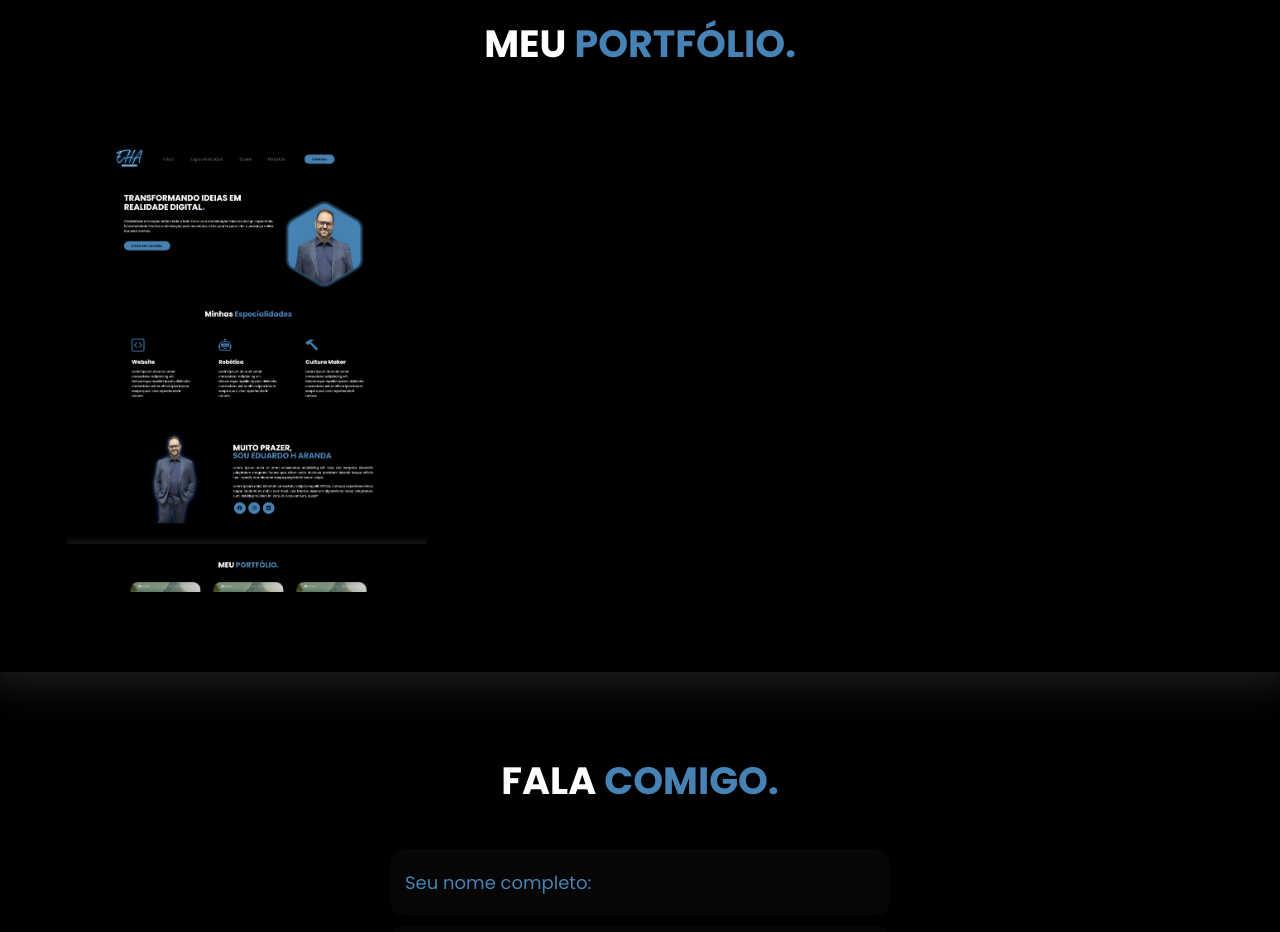
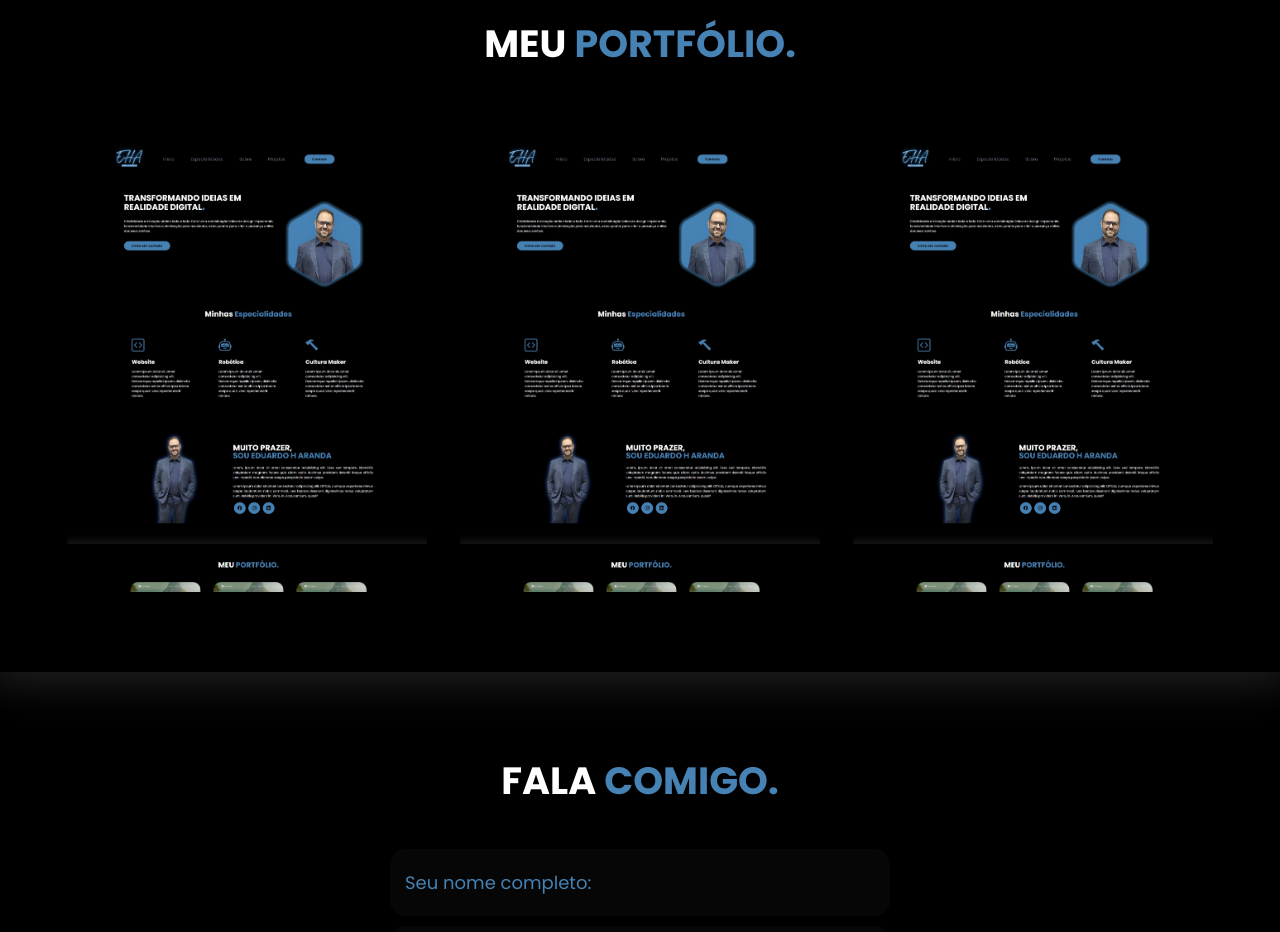
Before and after one commit to ProfessorDudaDev/Portfolio_duda, a plain HTML site: page index.html in a window 1280 px wide. Shown: the part 2180-3112 px from the top of the page. Drawn offline with nearby package versions, Linux system fonts and the light colour scheme.

Commit message:
Update index.html

```diff
--- a/index.html
+++ b/index.html
@@ -133,10 +133,10 @@
                     <div class="img-port" style="background-image: url(projeto1.jpeg);">
                         <div class="overlay">Projeto 1</div>
                     </div>
-                    <div class="img-port" style="background-image: url(/images/imagem.jpg);">
+                    <div class="img-port" style="background-image: url(projeto1.jpeg);">
                         <div class="overlay">Projeto 2</div>
                     </div>
-                    <div class="img-port" style="background-image: url(/images/imagem.jpg);">
+                    <div class="img-port" style="background-image: url(projeto1.jpeg);">
                         <div class="overlay">Projeto 3</div>
                     </div>
                 </div><!--flex-->
```
